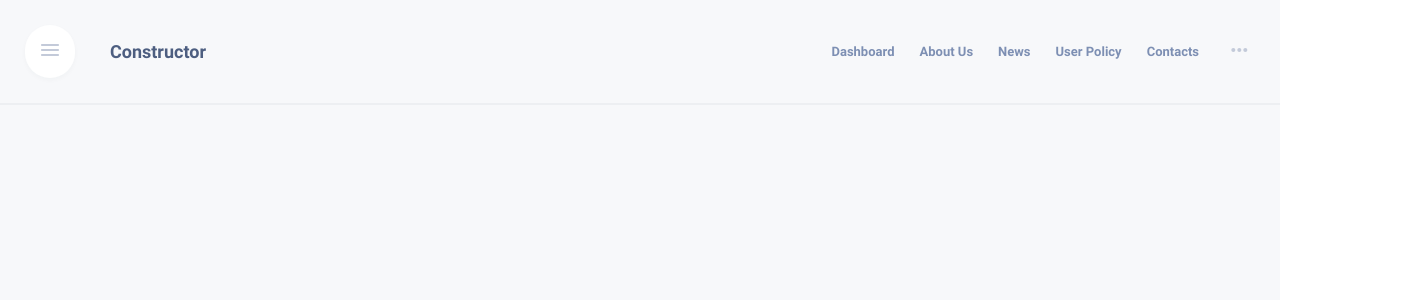
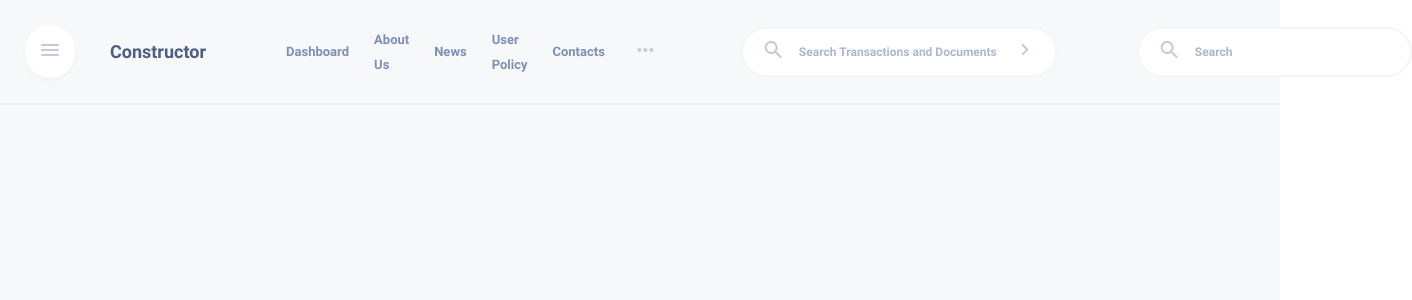
Before and after one commit to lesya-val/mkskom-test-task, a Vue app: page / in a window 1280 px wide. Shown: the top 300 px of the page, 1412 px wide, since content can reach past the window. Built offline with nearby package versions, Linux system fonts and the light colour scheme.

Commit message:
feat: change input component

```diff
--- a/src/assets/js/icons.js
+++ b/src/assets/js/icons.js
@@ -1,5 +1,5 @@
-export const burgerIcon = `
-	<svg
+export const burgerIcon =
+`<svg
 	width="30"
 	height="30"
 	viewBox="0 0 30 30"
@@ -11,5 +11,37 @@ export const burgerIcon = `
 		d="M7 21H23C23.55 21 24 20.55 24 20C24 19.45 23.55 19 23 19H7C6.45 19 6 19.45 6 20C6 20.55 6.45 21 7 21ZM7 16H23C23.55 16 24 15.55 24 15C24 14.45 23.55 14 23 14H7C6.45 14 6 14.45 6 15C6 15.55 6.45 16 7 16ZM6 10C6 10.55 6.45 11 7 11H23C23.55 11 24 10.55 24 10C24 9.45 23.55 9 23 9H7C6.45 9 6 9.45 6 10Z"
 		fill="#C3CAD9"
 	/>
-	</svg>
-	`;
+</svg>`;
+
+export const search =
+`<svg
+	width="31"
+	height="30"
+	viewBox="0 0 31 30"
+	fill="none"
+	xmlns="http://www.w3.org/2000/svg"
+	>
+	<path
+		fill-rule="evenodd"
+		clip-rule="evenodd"
+		d="M19.1674 17.0006H18.3774L18.0974 16.7306C19.2974 15.3306 19.9174 13.4206 19.5774 11.3906C19.1074 8.61063 16.7874 6.39063 13.9874 6.05063C9.75737 5.53063 6.19737 9.09063 6.71737 13.3206C7.05737 16.1206 9.27737 18.4406 12.0574 18.9106C14.0874 19.2506 15.9974 18.6306 17.3974 17.4306L17.6674 17.7106V18.5006L21.9174 22.7506C22.3274 23.1606 22.9974 23.1606 23.4074 22.7506C23.8174 22.3406 23.8174 21.6706 23.4074 21.2606L19.1674 17.0006ZM13.1674 17.0006C10.6774 17.0006 8.66737 14.9906 8.66737 12.5006C8.66737 10.0106 10.6774 8.00063 13.1674 8.00063C15.6574 8.00063 17.6674 10.0106 17.6674 12.5006C17.6674 14.9906 15.6574 17.0006 13.1674 17.0006Z"
+		fill="#C3CAD9"
+	/>
+</svg>`;
+
+export const arrow =
+`<svg
+	class="icon"
+	width="31"
+	height="30"
+	viewBox="0 0 31 30"
+	fill="none"
+	xmlns="http://www.w3.org/2000/svg"
+	>
+	<path
+		fill-rule="evenodd"
+		clip-rule="evenodd"
+		d="M12.9592 9.29376C12.5692 9.68376 12.5692 10.3138 12.9592 10.7038L16.8392 14.5838L12.9592 18.4638C12.5692 18.8538 12.5692 19.4838 12.9592 19.8738C13.3492 20.2638 13.9792 20.2638 14.3692 19.8738L18.9592 15.2838C19.3492 14.8938 19.3492 14.2638 18.9592 13.8738L14.3692 9.28376C13.9892 8.90376 13.3492 8.90376 12.9592 9.29376Z"
+		fill="#C3CAD9"
+	/>
+</svg>`;
--- a/src/components/NavigationBar.vue
+++ b/src/components/NavigationBar.vue
@@ -1,30 +1,57 @@
 <template>
   <div class="navigation">
 		<div class="navigation__content">
-		<div class="navigation__logo">
-			<IconButton class="navigation__icon-button" :icon="burgerIcon"/>
-			<h1 class="navigation__title">Constructor</h1>
+			<div class="navigation__logo">
+				<IconButton class="navigation__icon-button" :icon="burgerIcon"/>
+				<h1 class="navigation__title">Constructor</h1>
+			</div>
+			<NavigationMenu/>
+			<div class="navigation__input">
+				<InputSearch
+					class="navigation__input-input"
+					:currentPlaceholder = currentPlaceholder
+					:iconBefore = "search"
+					:iconAfter="arrow"
+				/>
+			</div>
+
+			<div class="navigation__input">
+				<InputSearch
+					class="navigation__input-input"
+					:iconBefore = "search"
+				/>
+			</div>
 		</div>
-		<NavigationMenu/>
-	</div>
   </div>
 </template>
 
 <script>
 
 import IconButton from '@/components/UI/IconButton.vue'
-import { burgerIcon } from '@/assets/js/icons.js'
 import NavigationMenu from '@/components/NavigationMenu.vue'
+import InputSearch from '@/components/UI/InputSearch.vue'
+
+import {
+	burgerIcon,
+	search,
+	arrow,
+}
+
+from '@/assets/js/icons.js'
 
 export default {
 	name: "NavigationBar",
 	components: {
 		IconButton,
 		NavigationMenu,
+		InputSearch,
 	},
 	data() {
 		return {
 			burgerIcon: burgerIcon,
+			search: search,
+			arrow: arrow,
+			currentPlaceholder: "Search Transactions and Documents",
 		}
 	}
 };
@@ -54,5 +81,16 @@ export default {
 			color: var(--gray-blue-grey-blue-50, #4d5e80);
 			font: var(--bold-bold-18, 700 18px/30px "Roboto", sans-serif);
 		}
+
+		&__input {
+			display: flex;
+			align-items: center;
+			background: var(--white-white, #ffffff);
+			border-radius: 30px ;
+			border: 2px solid var(--gray-blue-grey-blue-97, #f5f6f7);
+			padding: 20px 15px;
+			width: 430px;
+			height: 50px;
+		}
 	}
 </style>
--- a/src/components/UI/InputSearch.vue
+++ b/src/components/UI/InputSearch.vue
@@ -1,23 +1,14 @@
 <template>
 	<div class="input-search">
-		<button>
-			<svg
-			class="icon"
-			width="24"
-			height="24"
-			viewBox="0 0 24 24"
-			fill="none"
-			xmlns="http://www.w3.org/2000/svg"
-		>
-			<path
-				fill-rule="evenodd"
-				clip-rule="evenodd"
-				d="M14.8005 13.6005H14.1685L13.9445 13.3845C14.9045 12.2645 15.4005 10.7365 15.1285 9.11249C14.7525 6.88849 12.8965 5.11249 10.6565 4.84049C7.27255 4.42449 4.42455 7.27249 4.84055 10.6565C5.11255 12.8965 6.88855 14.7525 9.11255 15.1285C10.7365 15.4005 12.2645 14.9045 13.3845 13.9445L13.6005 14.1685V14.8005L17.0005 18.2005C17.3285 18.5285 17.8645 18.5285 18.1925 18.2005C18.5205 17.8725 18.5205 17.3365 18.1925 17.0085L14.8005 13.6005ZM10.0005 13.6005C8.00855 13.6005 6.40055 11.9925 6.40055 10.0005C6.40055 8.00849 8.00855 6.40049 10.0005 6.40049C11.9925 6.40049 13.6005 8.00849 13.6005 10.0005C13.6005 11.9925 11.9925 13.6005 10.0005 13.6005Z"
-				fill="#C3CAD9"
-			/>
-			</svg>
-		</button>
-    <input class="input-search__input" type="text" placeholder="Search">
+		<div class="input-search__icon-input">
+			<button v-if="iconBefore" v-html="iconBefore"></button>
+			<input
+				class="input-search__input"
+				type="text"
+				:placeholder="currentPlaceholder"
+			>
+		</div>
+		<button v-if="iconAfter" v-html="iconAfter"></button>
 	</div>
 </template>
 
@@ -25,32 +16,49 @@
 
 export default {
 	name: "InputSearch",
+	props: {
+    currentPlaceholder: {
+      type: String,
+      default: "Search",
+    },
+		iconBefore: {
+      type: String,
+			default: "",
+    },
+		iconAfter: {
+      type: String,
+      default: "",
+    },
+		placeholderStyle: {
+			type: Object,
+      default: () => ({}),
+		}
+  },
 };
 
 </script>
 
 <style lang="scss">
-	.input-search {
+	.input-search{
 		display: flex;
-		background: var(--white-white, #ffffff);
-		border-radius: 30px ;
-		border: 2px solid var(--gray-blue-grey-blue-97, #f5f6f7);
-		padding: 15px;
+		align-items: center;
+		justify-content: space-between;
 		gap: 10px;
-		align-items: center;
-		width: 180px;
-		height: 40px;
-		box-shadow: var(
-		--shadows-gray-blue-30-3-5-b-box-shadow,
-		0px 2px 5px 0px rgba(38, 51, 77, 0.03));
+		width: 100%;
+		height: 30px;
+
+		&__icon-input {
+			display: flex;
+			gap: 10px;
+		}
 
 		&__input {
-			max-width: 116px;
+			width: 200px;
 		}
 
 		&__input::placeholder {
-			color: var(--gray-blue-grey-blue-70, #7d8fb3);
-			font: var(--black-black-10, 900 10px/20px "Roboto", sans-serif);
+			color: var(--gray-blue-grey-blue-80, #adb8cc);
+			font: var(--bold-bold-12, 700 12px/20px "Roboto", sans-serif);
 		}
-}
+	}
 </style>
```
Lines whose indentation alone changed are shown as unchanged.
